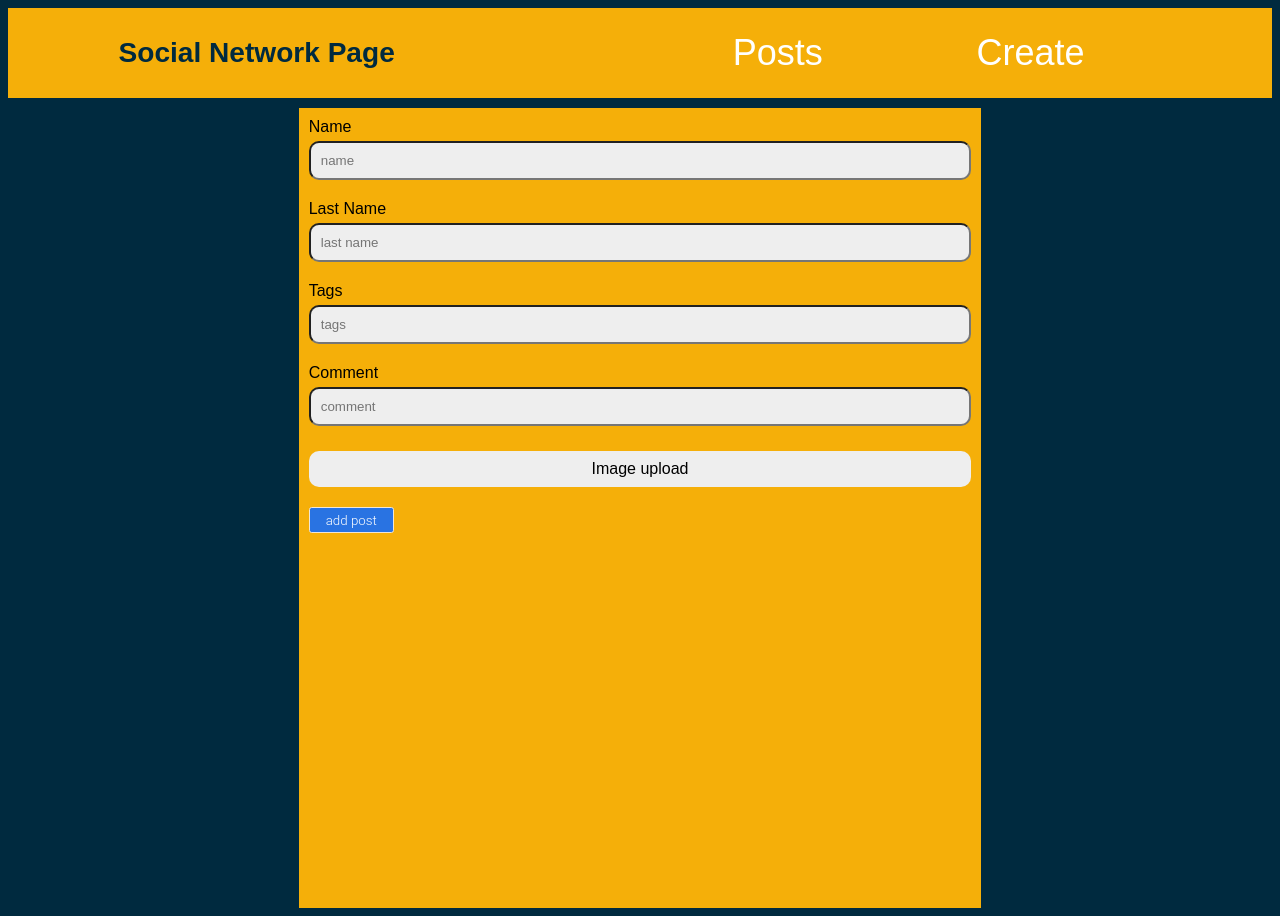
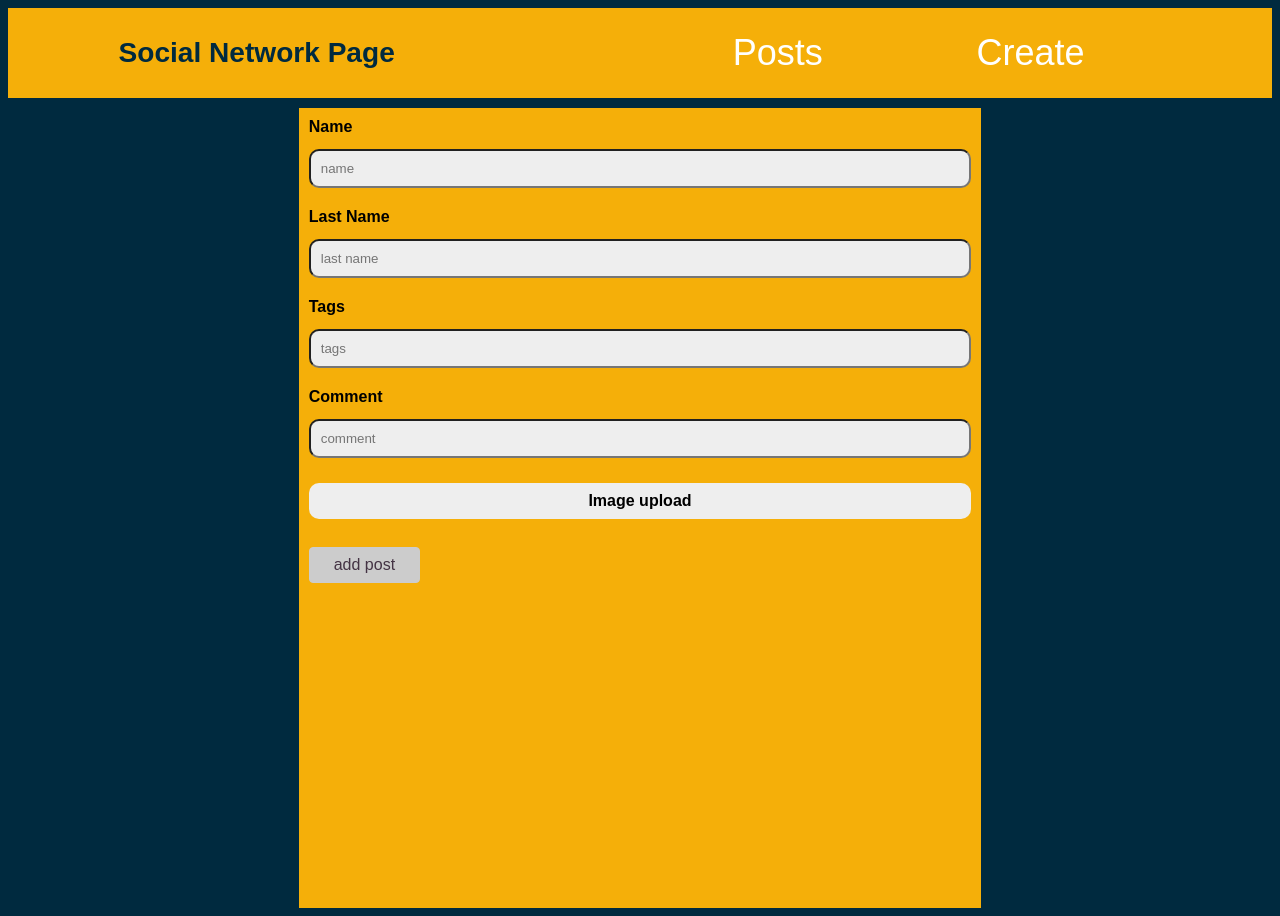
Before and after one commit to NemanjaMijucic/social-network, a React (Create React App) app: page /create in a window 1280 px wide. Built offline with nearby package versions, Linux system fonts and the light colour scheme; no server answers.

Commit message:
validation

```diff
--- a/src/App.css
+++ b/src/App.css
@@ -165,6 +165,50 @@ textarea{
   flex-direction: column;
   padding: 10px;
 }
+.post-form label {
+  font-weight: bold;
+  margin-bottom: 0.5rem;
+}
+.invalid input {
+  border: 1px solid #b40e0e;
+  background-color: #fddddd;
+}
+.invalid input:focus {
+  border-color: #ff8800;
+  background-color: #fbe8d2;
+}
+
+.error-text {
+  color: #b40e0e;
+}
+
+button {
+  font: inherit;
+  background-color: rgb(41, 115, 226);
+  color: white;
+  border: 1px solid #240370;
+  padding: 0.5rem 1.5rem;
+  border-radius: 4px;
+  cursor: pointer;
+}
+
+button:hover,
+button:active {
+  background-color: #3347f8;
+  border-color: #33059e;
+  color: #ccc;
+}
+
+button:disabled,
+button:disabled:hover,
+button:disabled:active{
+  background-color: #ccc;
+  color: #434;
+  border-color: #ccc;
+  cursor: not-allowed;
+}
+
+
 
 .text-input{
   padding: 10px;
--- a/src/Create.js
+++ b/src/Create.js
@@ -1,102 +1,207 @@
-import React, {useState} from 'react';
+import React, { useState } from "react";
 import { Link } from "react-router-dom";
 
-import './App.css';
-import './download.png'
-
+import "./App.css";
+import "./download.png";
 
 function Create() {
+  const [enteredName, setEnteredName] = useState("");
+  const [enteredNameBlur, setEnteredNameBlur] = useState(false);
+  const [enteredLastName, setEnteredLastName] = useState("");
+  const [enteredLastNameBlur, setEnteredLastNameBlur] = useState(false);
+  const [enteredPostTag, setEnteredPostTag] = useState("");
+  const [enteredPostTagBlur, setEnteredPostTagBlur] = useState(false);
+  const [enteredComment, setEnteredComment] = useState("");
+  const [enteredCommentBlur, setEnteredCommentBlur] = useState(false);
+  const [enteredImage, setEnteredImage] = useState("");
 
+  const enteredNameIsValid = enteredName !== "";
+  const enteredNameIsInvalid = !enteredNameIsValid && enteredNameBlur;
 
-  const [enteredName, setEnteredName] = useState('');
-  const [enteredLastName, setEnteredLastName] = useState('');
-  const [enteredPostTag, setEnteredPostTag] = useState('');
-  const [enteredComment, setEnteredComment] = useState('');
-  const [enteredImage, setEnteredImage] = useState('')
+  const enteredLastNameIsValid = enteredLastName !== "";
+  const enteredLastNameIsInvalid =
+    !enteredLastNameIsValid && enteredLastNameBlur;
 
+  const enteredPostTagIsValid = enteredPostTag !== "";
+  const enteredPostTagIsInvalid = !enteredPostTagIsValid && enteredPostTagBlur;
+
+  const enteredCommentIsValid = enteredComment !== "";
+  const enteredCommentIsInvalid = !enteredCommentIsValid && enteredCommentBlur;
 
   const nameChangeHandler = (event) => {
     setEnteredName(event.target.value);
-  }
+  };
+  const nameBlurHandler = () => {
+    setEnteredNameBlur(true);
+  };
 
   const lastNameChangeHandler = (event) => {
-      setEnteredLastName(event.target.value)
-  }
+    setEnteredLastName(event.target.value);
+  };
+  const lastNameBlurHandler = () => {
+    setEnteredLastNameBlur(true);
+  };
 
-  const tagsChangeHandler =(event) => {
-      setEnteredPostTag(event.target.value)
-  }
+  const tagsChangeHandler = (event) => {
+    setEnteredPostTag(event.target.value);
+  };
+  const tagsBlurHandler = () => {
+    setEnteredPostTagBlur(true);
+  };
 
   const commentChangeHandler = (event) => {
     setEnteredComment(event.target.value);
-  }
+  };
+
+  const commentBlurHandler = () => {
+    setEnteredCommentBlur(true);
+  };
 
   const imageUploadHandler = (event) => {
     setEnteredImage(event.target.files[0]);
+  };
+
+  let formIsValid = false;
+
+  if (
+    enteredNameIsValid &&
+    enteredLastNameIsValid &&
+    enteredPostTagIsValid &&
+    enteredCommentIsValid
+  ) {
+    formIsValid = true;
   }
 
   const submitHandler = (event) => {
     event.preventDefault();
-
+    if (!formIsValid) {
+      return;
+    } else {
       const postData = {
         name: enteredName,
         lastName: enteredLastName,
         teg: enteredPostTag,
         comment: enteredComment,
-      image: enteredImage
-    }
+        image: enteredImage,
+      };
 
       console.log(postData);
-    setEnteredName('');
-    setEnteredLastName('');
-    setEnteredPostTag('');
-    setEnteredComment('');
+      setEnteredName("");
+      setEnteredLastName("");
+      setEnteredPostTag("");
+      setEnteredComment("");
+    }
+  };
 
-  }
+  const enteredNameClasses = enteredNameIsInvalid
+    ? "post-form invalid"
+    : "post-form";
+  const enteredLastNameClasses = enteredLastNameIsInvalid
+    ? "post-form invalid"
+    : "post-form";
+
+  const enteredTagsClasses = enteredPostTagIsInvalid
+    ? "post-form invalid"
+    : "post-form";
+
+  const enteredCommentClasses = enteredCommentIsInvalid
+    ? "post-form invalid"
+    : "post-form";
 
   return (
     <div className="create">
       <form onSubmit={submitHandler}>
-        <div className="post-form">
-        <label for='name'>Name</label>
-        <input type="text" id="name" className="text-input" placeholder="name" onChange={nameChangeHandler} value={enteredName}></input>
+        <div className={enteredNameClasses}>
+          <label for="name">Name</label>
+          <input
+            type="text"
+            id="name"
+            className="text-input"
+            placeholder="name"
+            onChange={nameChangeHandler}
+            onBlur={nameBlurHandler}
+            value={enteredName}
+          ></input>
+          {enteredNameIsInvalid && (
+            <p className="error-text">name must not be empty</p>
+          )}
+        </div>
+        <div className={enteredLastNameClasses}>
+          <label for="lastname">Last Name</label>
+          <input
+            type="text"
+            id="lastname"
+            className="text-input"
+            placeholder="last name"
+            onChange={lastNameChangeHandler}
+            onBlur={lastNameBlurHandler}
+            value={enteredLastName}
+          ></input>
+          {enteredLastNameIsInvalid && (
+            <p className="error-text">last name must not be empty</p>
+          )}
+        </div>
+
+        <div className={enteredTagsClasses}>
+          <label for="tags">Tags</label>
+          <input
+            type="text"
+            id="tags"
+            className="text-input"
+            placeholder="tags"
+            onChange={tagsChangeHandler}
+            onBlur={tagsBlurHandler}
+            value={enteredPostTag}
+          ></input>
+          {enteredPostTagIsInvalid && (
+            <p className="error-text">tag must not be empty</p>
+          )}
+        </div>
+        <div className={enteredCommentClasses}>
+          <label for="comment">Comment</label>
+          <input
+            type="text"
+            id="comment"
+            className="text-input"
+            placeholder="comment"
+            onChange={commentChangeHandler}
+            onBlur={commentBlurHandler}
+            value={enteredComment}
+          ></input>
+          {enteredCommentIsInvalid && (
+            <p className="error-text">comment must not be empty</p>
+          )}
         </div>
         <div className="post-form">
-        <label for='lastname'>Last Name</label>
-        <input type="text" id="lastname" className="text-input" placeholder="last name" onChange={lastNameChangeHandler} value={enteredLastName}></input>
-        </div>
-
-        <div className="post-form">
-        <label for='tags'>Tags</label>
-        <input type="text" id="tags" className="text-input" placeholder="tags" onChange={tagsChangeHandler} value={enteredPostTag}></input>
+          <label for="file" className="label-file">
+            Image upload
+            <input
+              type="file"
+              id="file"
+              onChange={imageUploadHandler}
+              className="custom-file-upload"
+            />
+          </label>
         </div>
         <div className="post-form">
-        <label for='comment'>Comment</label>
-        <input type="text" id="comment" className="text-input" placeholder="comment" onChange={commentChangeHandler} value={enteredComment}></input>
-        </div>
-        <div className="post-form">
-        <label for='file' className="label-file">Image upload<input type="file" id="file" onChange={imageUploadHandler} className="custom-file-upload"/></label>
-
-        </div>
-        <div className='post-form'>
-      <Link to={
-        {pathname: "/",
+          <Link
+            to={{
+              pathname: "/",
               state: {
                 name: enteredName,
                 lastName: enteredLastName,
                 teg: enteredPostTag,
                 comment: enteredComment,
                 image: enteredImage,
-          date: new Date()
-         }
-        }
-
-         }>
-              <button type='submit' className='btn-submit'>add post</button>
+                date: new Date(),
+              },
+            }}
+          >
+            <button type="submit" className="btn-submit" disabled={!formIsValid}>
+              add post
+            </button>
           </Link>
         </div>
-
-
       </form>
     </div>
   );
```
Lines whose indentation alone changed are shown as unchanged.
